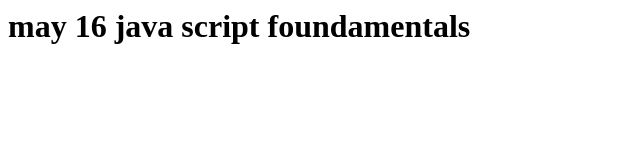
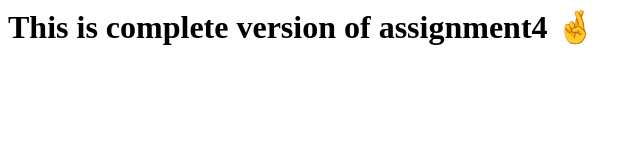
Before and after one commit to sp4rtaa/sp4rtaa.github.io, a plain HTML site: page assignment4/assignment4.html in a window 1280 px wide. Shown: the whole page, without its empty margins (0-641 px from the left). Drawn offline with Linux system fonts and the light colour scheme.

Commit message:
Add files via upload

```diff
--- a/assignment4/assignment4.html
+++ b/assignment4/assignment4.html
@@ -6,7 +6,7 @@
     <title>Document</title>
 </head>
 <body>
-    <h1>may 16 java script foundamentals</h1>
+    <h1>This is complete version of assignment4 &#129310;</h1>
 
     <script src="assignment4.js"></script>
 </body>
```
